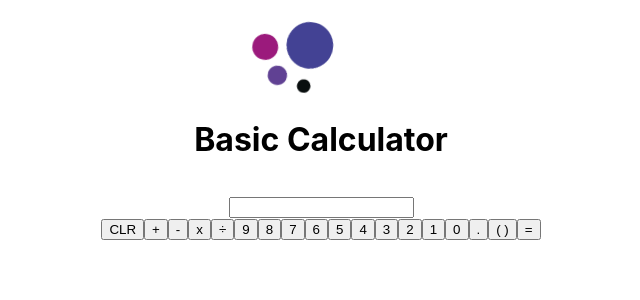
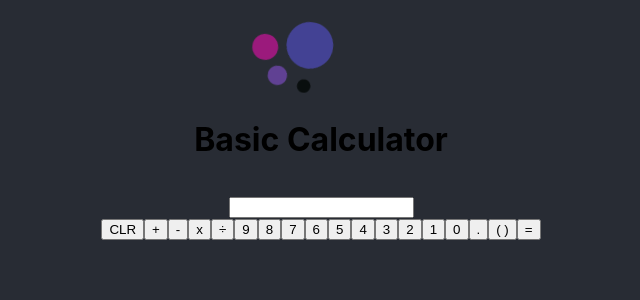
Before and after one commit to iam-krist/simple-calculator-krist, a React (Create React App) app: page / in a window 1280 px wide. Shown: the top 300 px of the page, without its empty margins (319-959 px from the left). Built offline with nearby package versions, Linux system fonts and the light colour scheme.

Commit message:
Update index.css

```diff
--- a/src/index.css
+++ b/src/index.css
@@ -1,4 +1,5 @@
 body {
+  background-color: #282c34;
   margin: 0;
   font-family: -apple-system, BlinkMacSystemFont, 'Segoe UI', 'Roboto', 'Oxygen',
     'Ubuntu', 'Cantarell', 'Fira Sans', 'Droid Sans', 'Helvetica Neue',
@@ -6,8 +7,3 @@ body {
   -webkit-font-smoothing: antialiased;
   -moz-osx-font-smoothing: grayscale;
 }
-
-code {
-  font-family: source-code-pro, Menlo, Monaco, Consolas, 'Courier New',
-    monospace;
-}
```
